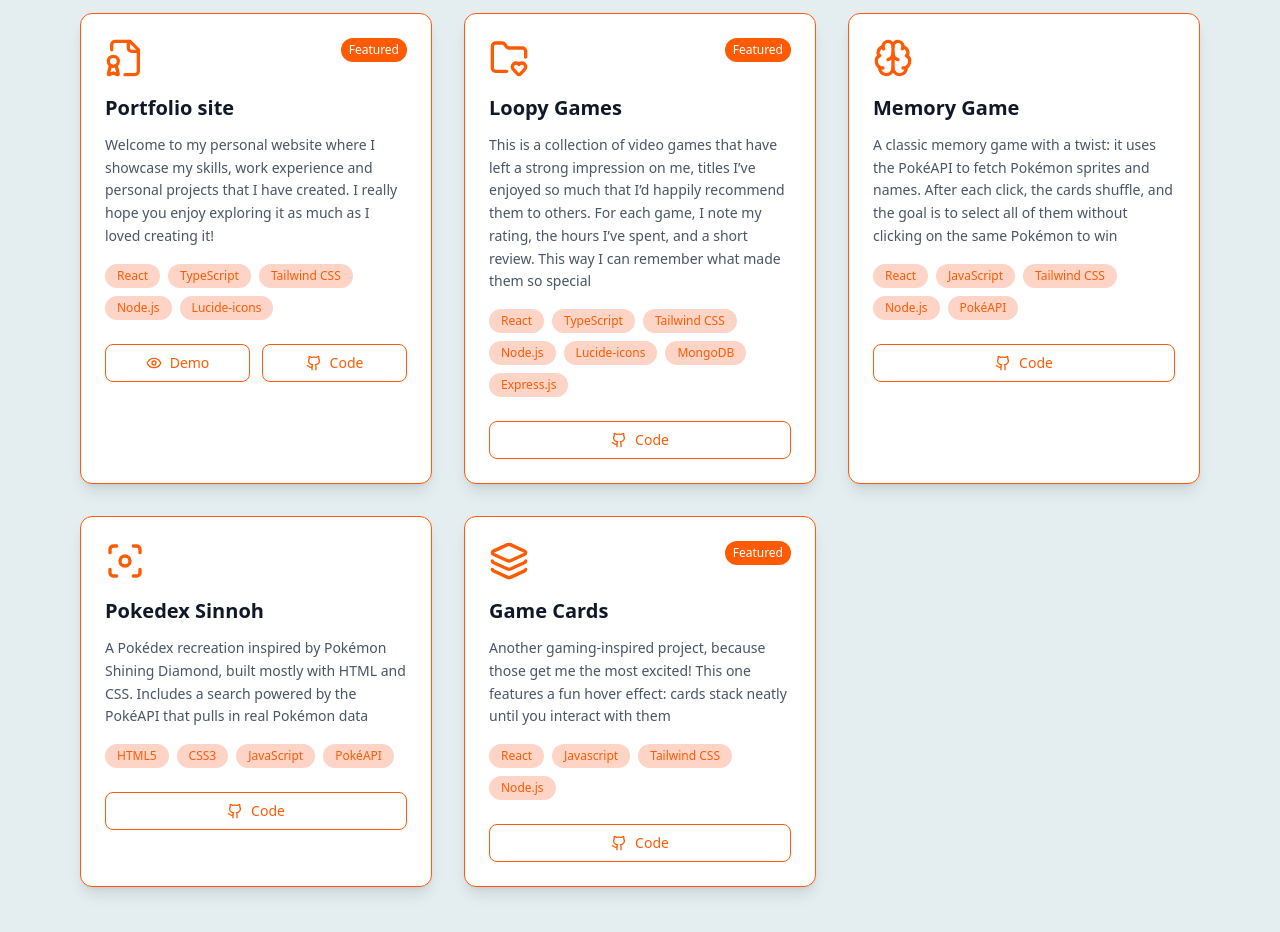
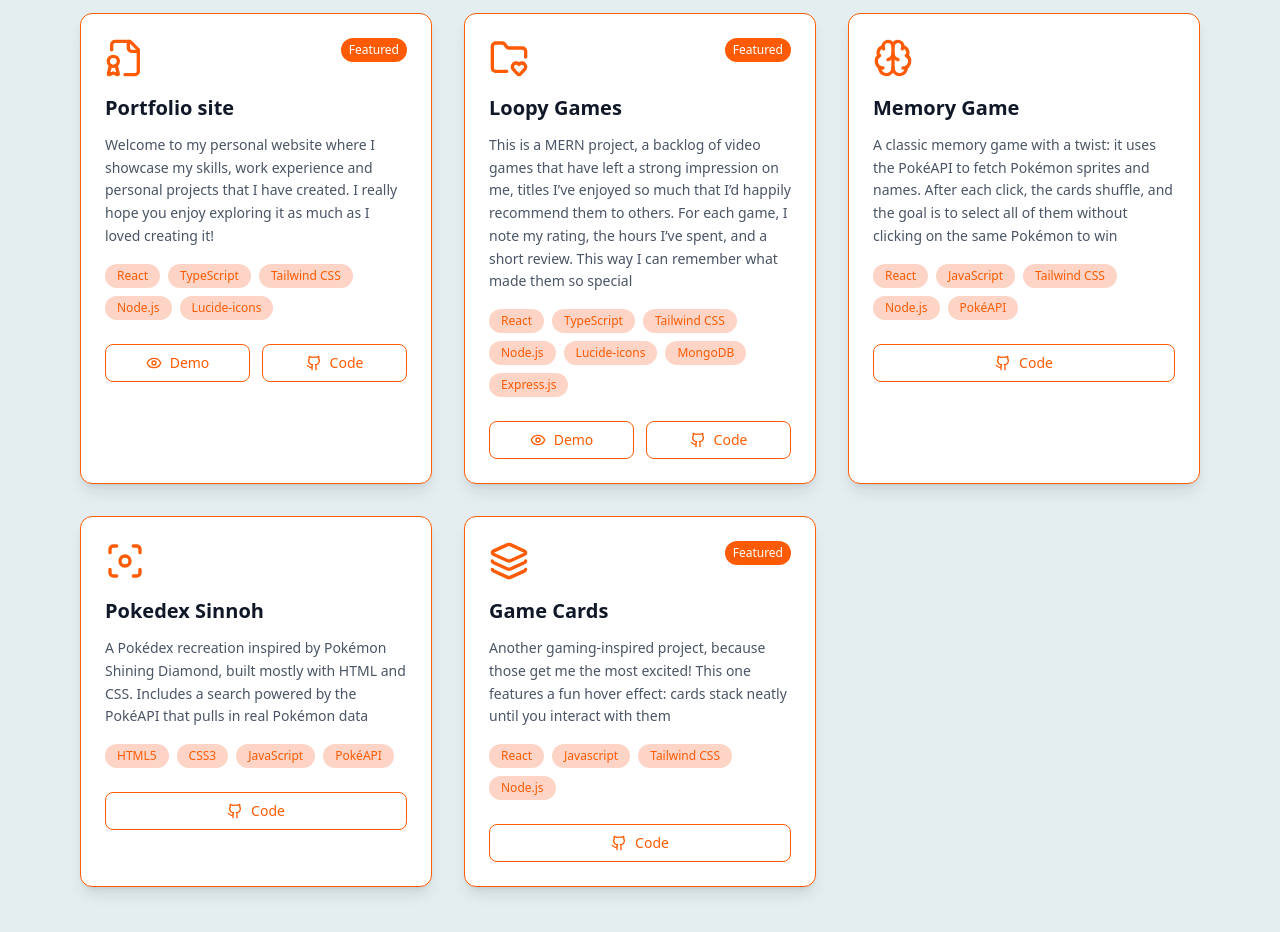
Before and after one commit to Vaahtopahvi/rikuvaa, a React (Vite) app: page / in a window 1280 px wide. Shown: the part 4660-5592 px from the top of the page. Built offline with nearby package versions, Linux system fonts and the light colour scheme.

Commit message:
update projects

```diff
--- a/src/data/projects.ts
+++ b/src/data/projects.ts
@@ -21,7 +21,7 @@ export const projects = [
     id: 2,
     title: "Loopy Games",
     description:
-      "This is a collection of video games that have left a strong impression on me, titles I’ve enjoyed so much that I’d happily recommend them to others. For each game, I note my rating, the hours I’ve spent, and a short review. This way I can remember what made them so special",
+      "This is a MERN project, a backlog of video games that have left a strong impression on me, titles I’ve enjoyed so much that I’d happily recommend them to others. For each game, I note my rating, the hours I’ve spent, and a short review. This way I can remember what made them so special",
     technologies: [
       "React",
       "TypeScript",
@@ -32,10 +32,10 @@ export const projects = [
       "Express.js",
     ],
     category: "Full Stack",
-    demoUrl: "",
+    demoUrl: "https://loopy-games.onrender.com/",
     githubUrl: "https://github.com/Vaahtopahvi/loopy-games",
     featured: true,
-    hasDemo: false,
+    hasDemo: true,
   },
   {
     id: 3,
```
